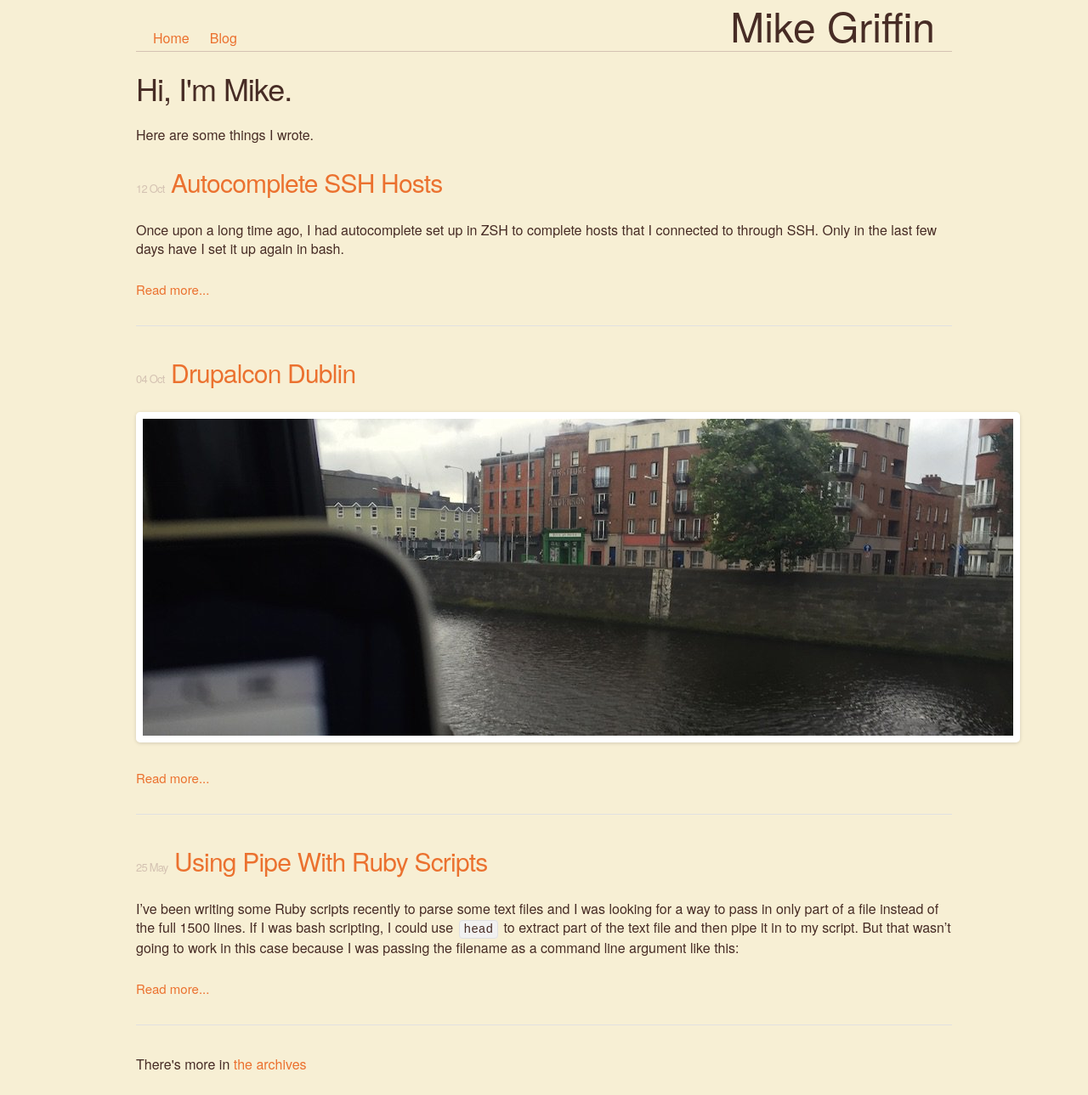
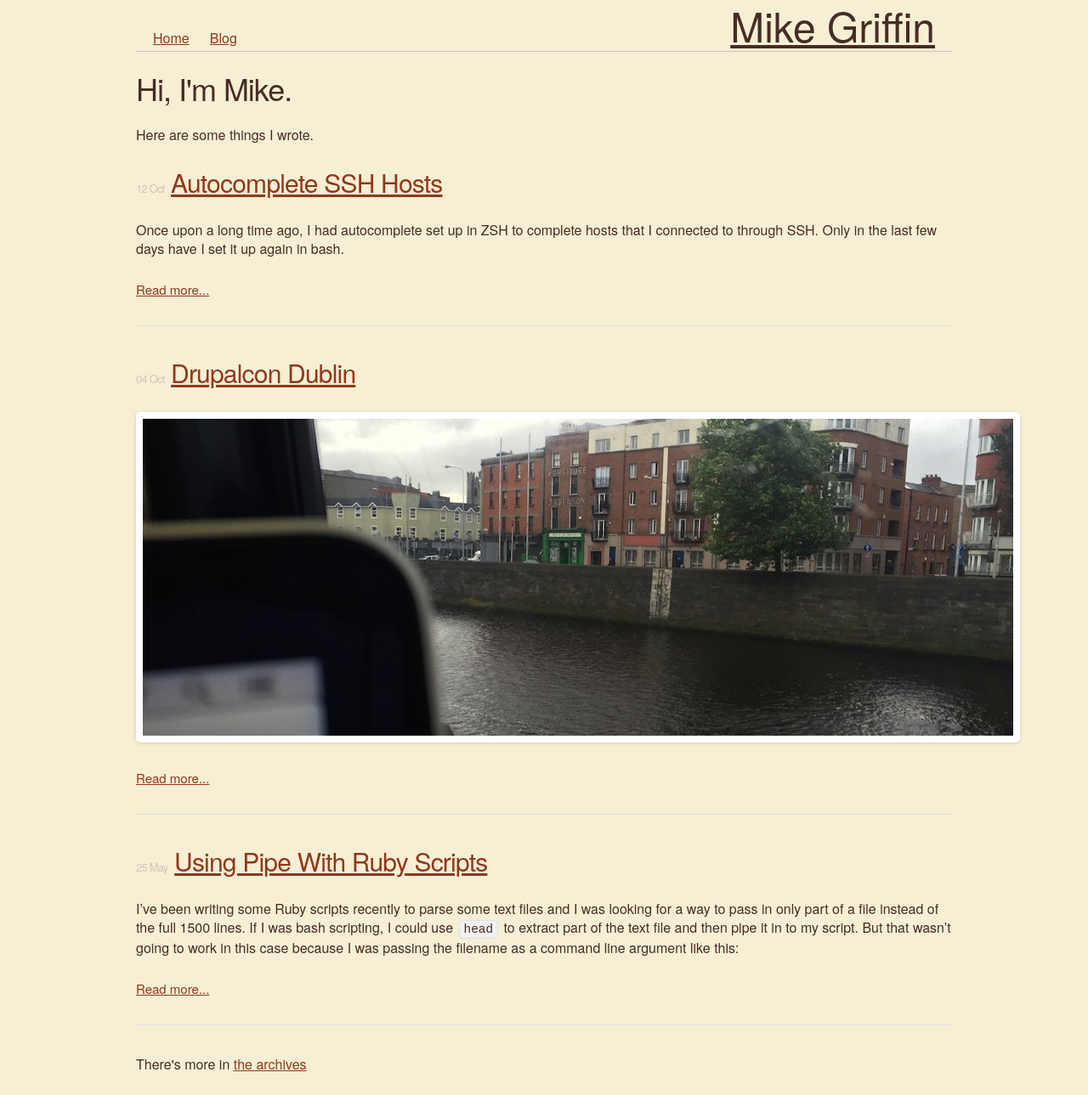
Before and after one commit to mgriffin/mikegriffin, a Jekyll site: the page built from index.html, in a window 1280 px wide. Shown: the whole page at 85% size. Built offline with Jekyll 4.4.1, drawn with Linux system fonts in a browser that asks for light colours.

Commit message:
Swaps the colours of links

```diff
--- a/css/mg.css
+++ b/css/mg.css
@@ -10,12 +10,10 @@ p {
   line-height: 22px;
 }
 a {
-  color: #eb712f;
-  text-decoration: none;
+  color: #91371b;
 }
 a:hover {
-  color: #91371b;
-  text-decoration: underline;
+  color: #eb712f;
 }
 img {
   -moz-box-sizing: border-box;
@@ -30,11 +28,11 @@ img {
   padding: 0 20px;
 }
 #header #links a {
-  color: #eb712f;
+  color: #91371b;
   font-size: 16px;
 }
 #header #links a:hover {
-  color: #91371b;
+  color: #eb712f;
 }
 #header ul {
   padding: 32px 0;
```
